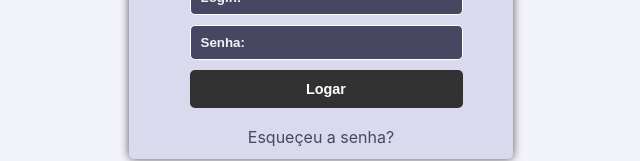
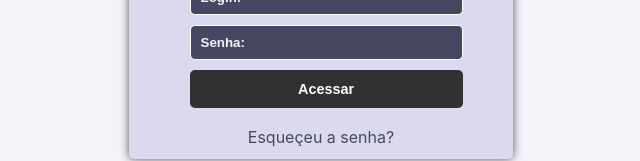
Before and after one commit to jonatasfbastos/sava-frontend, a React (Create React App) app: page /login in a window 1280 px wide. Shown: the part 452-613 px from the top of the page, without its empty margins (319-959 px from the left). Built offline with nearby package versions, Linux system fonts and the light colour scheme.

Commit message:
Modifica o componente Button
o recurso 'props' foi aplicado para tornar mais dinamico.

```diff
--- a/src/components/buttons/index.jsx
+++ b/src/components/buttons/index.jsx
@@ -2,12 +2,14 @@ import React, { Component} from 'react';
 
 import './style.css';
 
-const tag_login = 'Logar';
+// const tag_login = 'Logar';
 
 export default class Button extends Component{
     render(){
         return(
-            <button className="button">{tag_login}</button>
+            <button className="button" type={this.props.type}>
+                {this.props.name}
+            </button>
         )
     }
 }
--- a/src/pages/Login/index.jsx
+++ b/src/pages/Login/index.jsx
@@ -41,7 +41,11 @@ export default class LoginPages extends Component{
                             type="password"
                             placeholder="Senha:"
                         />
-                        <Button />
+
+                        <Button
+                            name="Acessar"
+                            type="submit"
+                        />
                         <br/>
                         <Link to="/recuperar-senha" className="App-link">Esqueçeu a senha?</Link>
                         </form>
```
